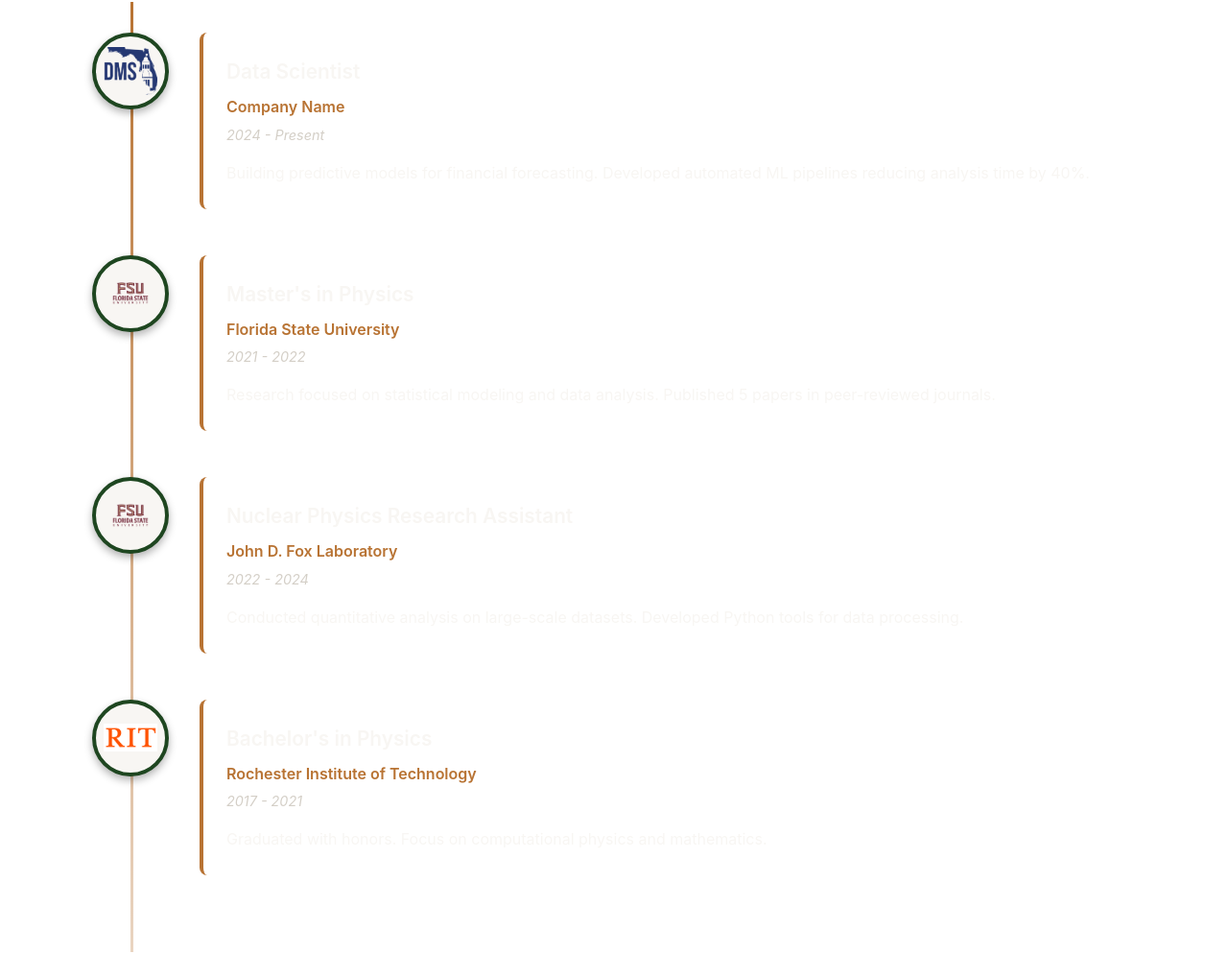
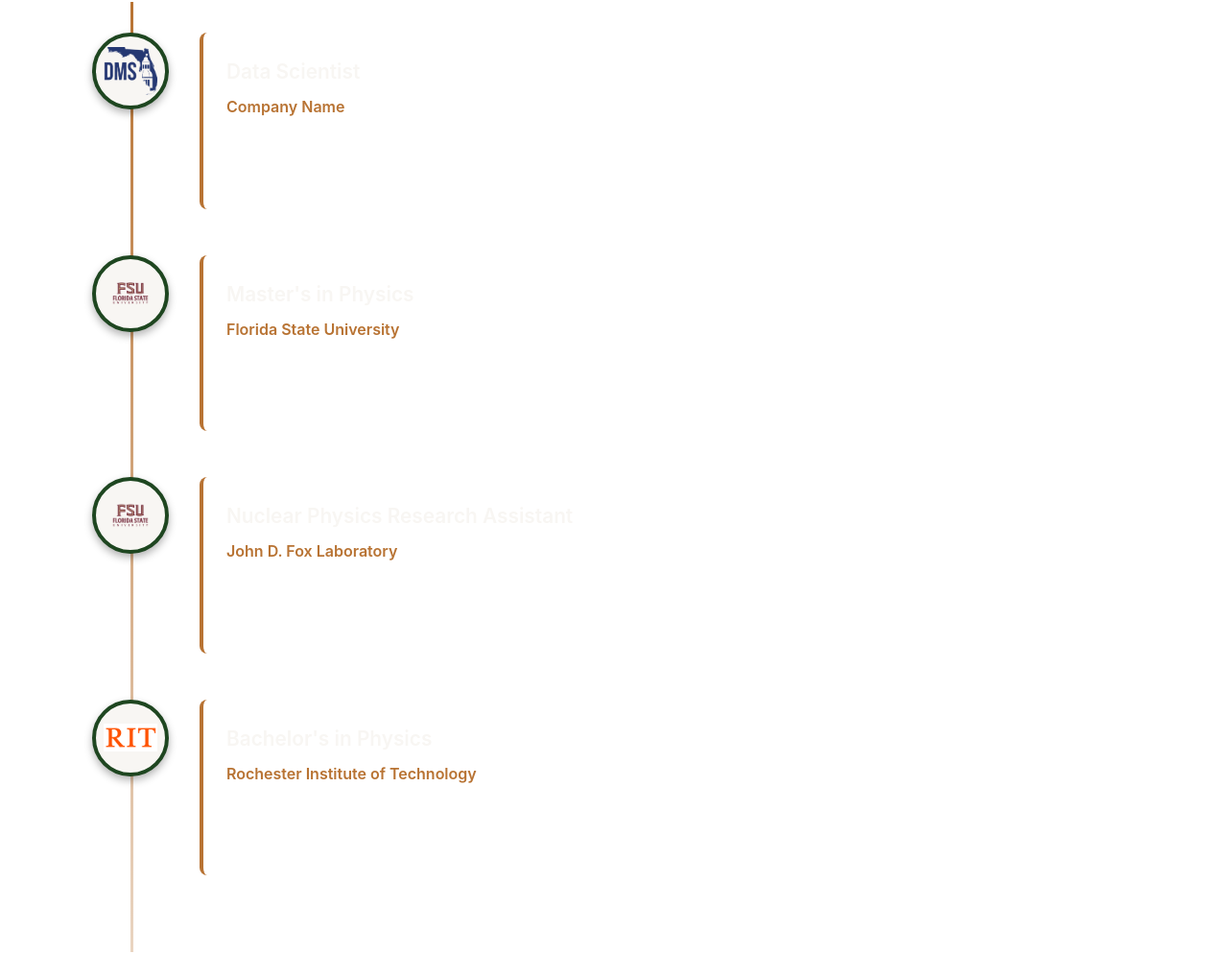
Before and after one commit to DJHoulihan/DJHoulihan.github.io, a Jekyll site: the page built from index.html, in a window 1280 px wide and 1400 px high, scrolled down 751 px. Shown: the part 190-1184 px from the top of the window at 96% size. Built offline with Jekyll 4.4.1, drawn with Linux system fonts in a browser that asks for light colours.

Commit message:
changing font color for timeline

```diff
--- a/index.html
+++ b/index.html
@@ -41,7 +41,7 @@ layout: default
 <!-- TIMELINE SECTION -->
 <!-- ===================== -->
 <section id="timeline" style="max-width:100%; margin:4rem 0 0 0; padding:0 0.5rem;">
-  <h2 style="text-align:left; margin-bottom:0.5rem; color:#f8f6f3;">
+  <h2 style="text-align:left; margin-bottom:0.5rem; color:#ffffff00;">
     Experience & Education
   </h2>
   <!-- Underline -->
@@ -186,7 +186,7 @@ layout: default
 }
 
 .timeline-date {
-  color: #d4cfc7;
+  color: #ffffff00;
   font-size: 0.9rem;
   margin-bottom: 1rem;
   font-style: italic;
@@ -195,7 +195,7 @@ layout: default
 .timeline-content p:last-child {
   margin-bottom: 0;
   line-height: 1.6;
-  color: #f8f6f3;
+  color: #ffffff00;
 }
 
 /* Responsive adjustments */
```
